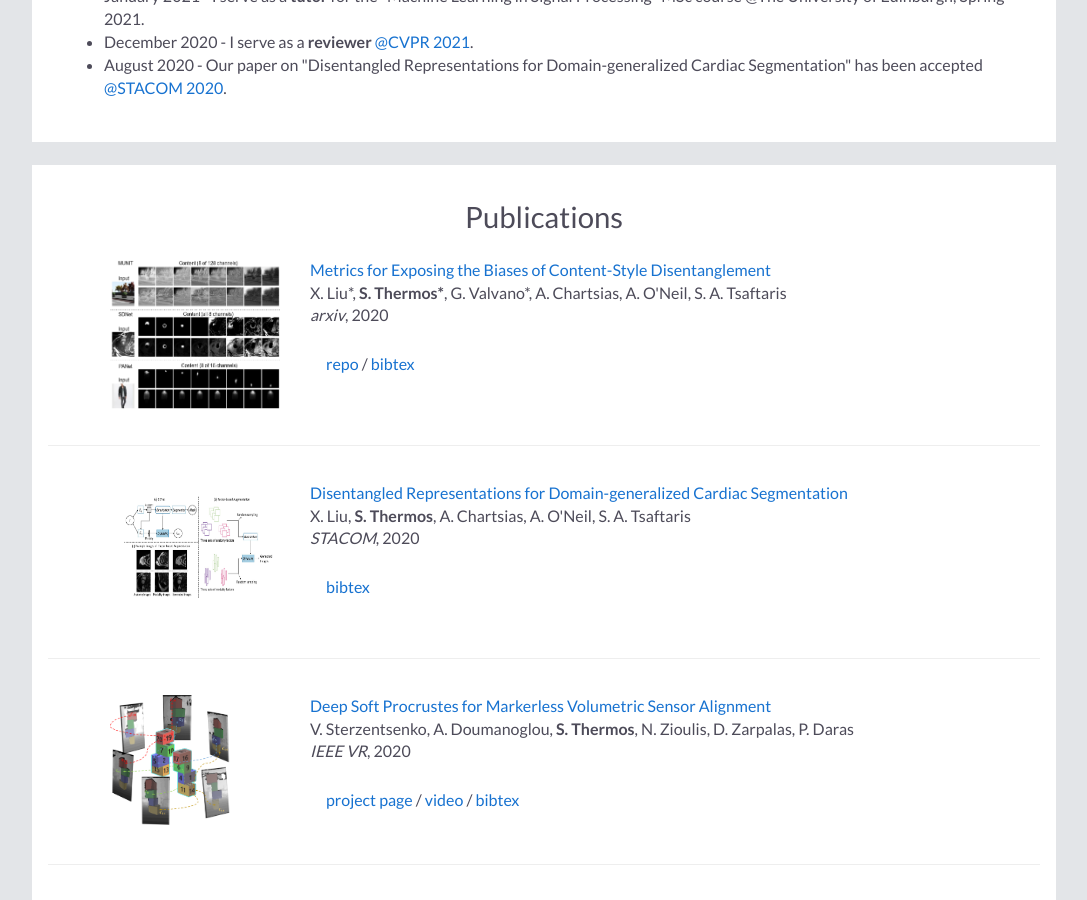
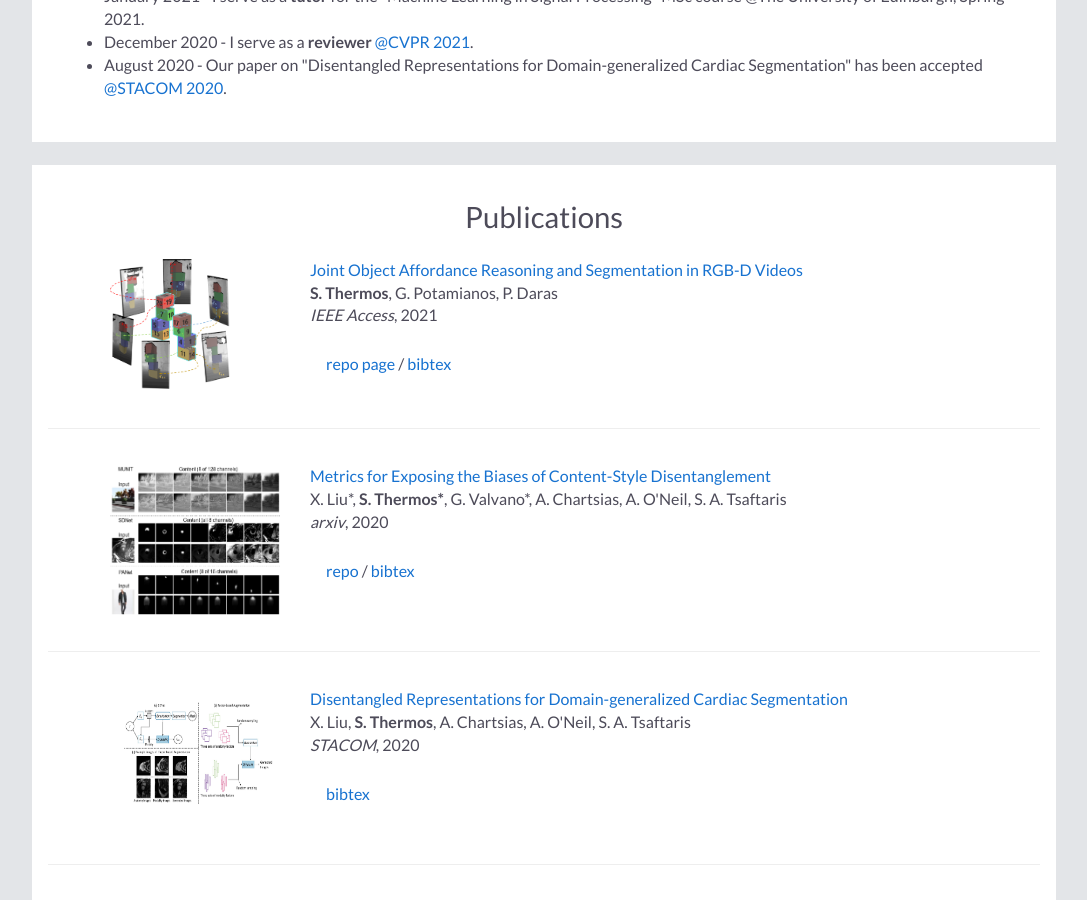
Before and after one commit to spthermo/spthermo.github.io, a Jekyll site: the page built from index.md, in a window 1280 px wide and 900 px high, scrolled down 601 px. Shown: the whole window, without its empty margins (96-1183 px from the left). Built offline with Jekyll 4.4.1, drawn with Linux system fonts in a browser that asks for light colours; nearby versions of some CDN libraries; our own code applies the rules of GitHub Pages for plain Markdown files.

Commit message:
Update default.html

```diff
--- a/_layouts/default.html
+++ b/_layouts/default.html
@@ -71,6 +71,34 @@
 
   <div class="container">
     <h2> Publications </h2>
+
+    <div class="publication">
+      <table width="900" align="center" border="0" cellpadding="0">
+        <td width="25%" valign="top"><img src="assets/images/structure_correspondences.png" alt="game" width="120" height="130" style="border-style: none">
+        <td width="75%" valign="top">
+          <p><a href="https://ieeexplore.ieee.org/stamp/stamp.jsp?tp=&arnumber=9459755"><heading>Joint Object Affordance Reasoning and Segmentation in RGB-D Videos</heading></a><br>
+            <strong>S. Thermos</strong>, G. Potamianos, P. Daras <br>
+          <em>IEEE Access</em>, 2021 <br>
+
+          <div class="paper" id="thermos2021access">
+            <a href="https://github.com/spthermo/STCAE"> repo page</a> /
+            <a shape="rect" href="javascript:togglebib('thermos2021access')" class="togglebib">bibtex</a>
+            <pre xml:space="preserve">
+@article{thermos2021access,
+  author       = "Spyridon Thermos and Gerasimos Potamianos and Petros Daras",
+  title        = "Joint Object Affordance Reasoning and Segmentation in RGB-D Videos",
+  journal      = "IEEE Access",
+  volume       = "",
+  number       = "",
+  pages        = "1-1",
+  year         = "2021"}
+            </pre>
+          </div>
+        </td>
+        </td>
+      </table>
+      </div>
+      <hr>
 
     <div class="publication">
       <table width="900" align="center" border="0" cellpadding="0">
```
